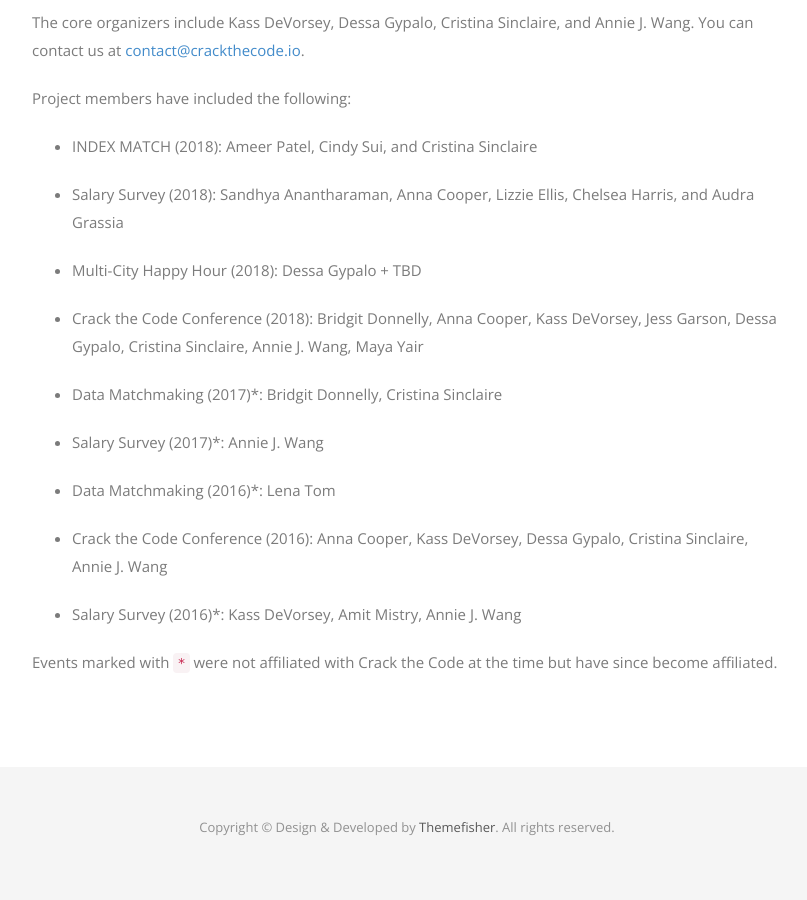
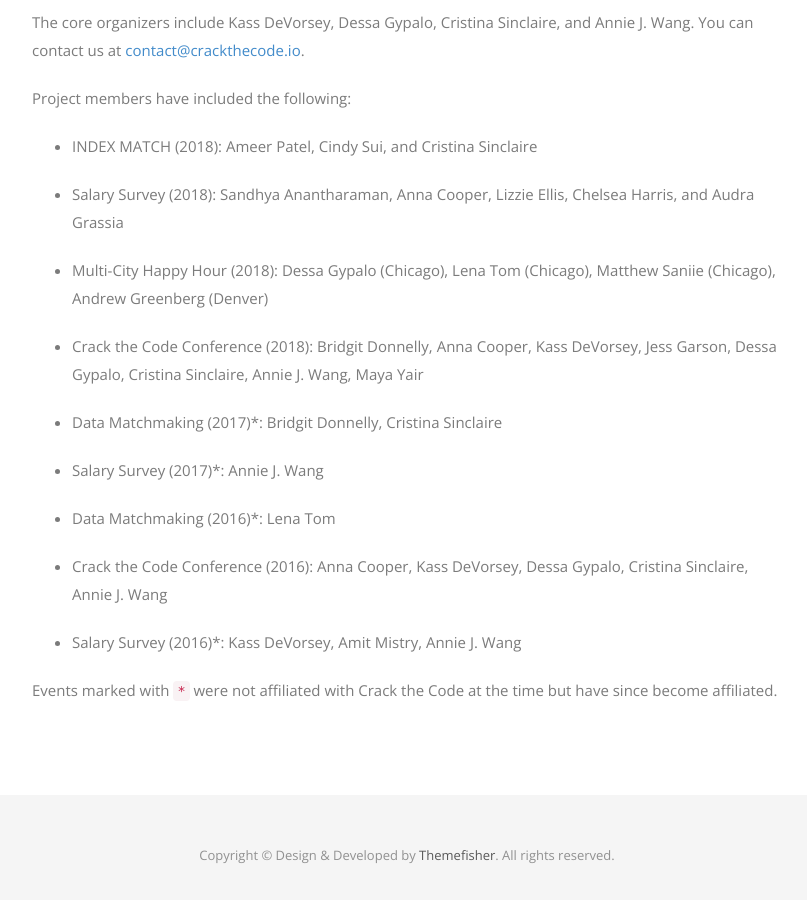
Before and after one commit to anniejw6/crackthecode_site, a Jekyll site: the page built from team.md, in a window 1280 px wide and 900 px high, scrolled down 656 px. Shown: the whole window, without its empty margins (233-1040 px from the left). Built offline with Jekyll 4.4.1, drawn with Linux system fonts in a browser that asks for light colours; nearby versions of some CDN libraries; some web fonts are replaced.

Commit message:
Update team.md

```diff
--- a/team.md
+++ b/team.md
@@ -16,7 +16,7 @@
 
 * Salary Survey (2018): Sandhya Anantharaman, Anna Cooper, Lizzie Ellis, Chelsea Harris, and Audra Grassia
 
-* Multi-City Happy Hour (2018): Dessa Gypalo + TBD
+* Multi-City Happy Hour (2018): Dessa Gypalo (Chicago), Lena Tom (Chicago), Matthew Saniie (Chicago), Andrew Greenberg (Denver)
 
 * Crack the Code Conference (2018): Bridgit Donnelly, Anna Cooper, Kass DeVorsey, Jess Garson, Dessa Gypalo, Cristina Sinclaire, Annie J. Wang, Maya Yair
 
```
